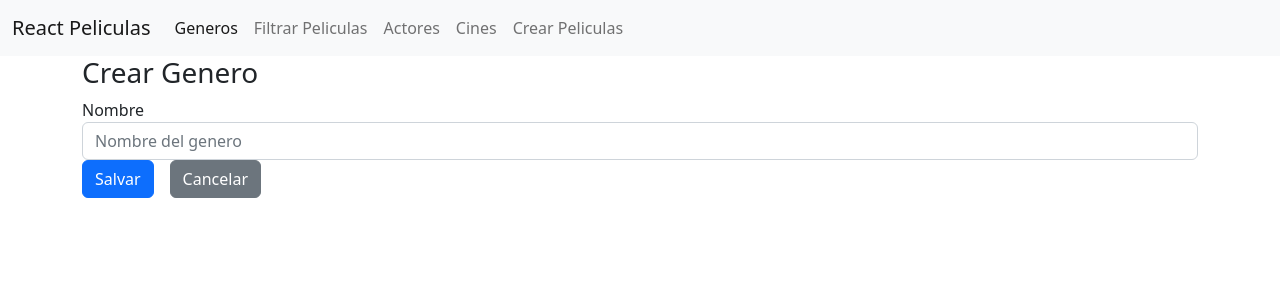
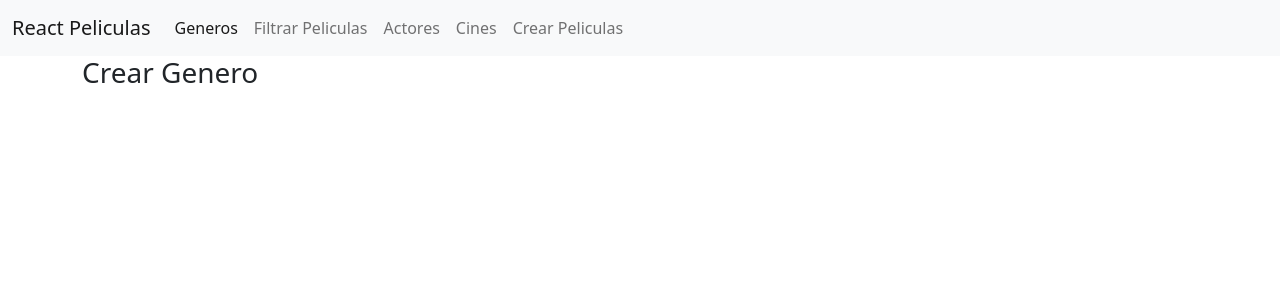
Before and after one commit to eminvrz/curso-React17-ASP.NET5, a React (Create React App) app: page /generos/crear in a window 1280 px wide. Shown: the top 300 px of the page. Built offline with nearby package versions, Linux system fonts and the light colour scheme.

Commit message:
Editar Generos y reutilizar form

```diff
--- /dev/null
+++ b/src/generos/FormularioGenero.tsx
@@ -0,0 +1,39 @@
+import { Formik, Form, FormikHelpers } from "formik"
+import { Link } from "react-router-dom"
+import Button from "../utils/Button"
+import FormGroupText from "../utils/FormGroupText"
+import * as Yup from 'yup'
+import { generoCreacionDTO } from './Generos.model'
+
+function FormularioGeneros(props: FormularioGeneroProps) {
+    return (
+
+        <Formik initialValues={props.modelo}
+            onSubmit={props.onSubmit}
+
+            validationSchema={Yup.object({
+                nombre: Yup.string().required('Este campo es requerido').primeraLetraMayuscula()
+            })}
+        >
+
+            {(formikProps) => (
+                <Form>
+                <FormGroupText campo="nombre" label="Nombre" placeholder="Nombre del genero"/>
+
+                <Button disabled={formikProps.isSubmitting}
+                type="submit">Salvar</Button>
+                <Link className="btn btn-secondary" to="/generos">Cancelar</Link>
+            </Form>
+            )}
+
+        </Formik>
+
+     );
+}
+
+interface FormularioGeneroProps{
+    modelo: generoCreacionDTO;
+    //Metodo que va a recibir valores y acciones
+    onSubmit(values: generoCreacionDTO, accion: FormikHelpers<generoCreacionDTO>) : void;
+}
+export default FormularioGeneros;
--- /dev/null
+++ b/src/generos/Generos.model.d.ts
@@ -0,0 +1,3 @@
+export interface generoCreacionDTO{
+    nombre: string;
+}
--- a/src/generos/crearGeneros.tsx
+++ b/src/generos/crearGeneros.tsx
@@ -1,8 +1,4 @@
-import { Form, Formik } from "formik"
-import { Link } from 'react-router-dom'
-import * as Yup from 'yup'
-import Button from "../utils/Button"
-import FormGroupText from "../utils/FormGroupText"
+import FormularioGeneros from './FormularioGenero'
 
 function CrearGenero() {
 
@@ -13,30 +9,6 @@ function CrearGenero() {
         <>
             <h3>Crear Genero</h3>
 
-            <Formik initialValues={{
-                nombre: '' // palabra por defecto
-            }}
-                onSubmit={async values => {
-                    await new Promise(r => setTimeout(r, 300));
-                    console.log(values)
-                }}
-
-                validationSchema={Yup.object({
-                    nombre: Yup.string().required('Este campo es requerido').primeraLetraMayuscula()
-                })}
-            >
-
-                {(formikProps) => (
-                    <Form>
-                    <FormGroupText campo="nombre" label="Nombre" placeholder="Nombre del genero"/>
-
-                    <Button disabled={formikProps.isSubmitting}
-                    type="submit">Salvar</Button>
-                    <Link className="btn btn-secondary" to="/generos">Cancelar</Link>
-                </Form>
-                )}
-
-            </Formik>
 
         </>
 
--- a/src/generos/editarGeneros.tsx
+++ b/src/generos/editarGeneros.tsx
@@ -1,4 +1,5 @@
 import { useParams } from "react-router-dom"
+import FormularioGeneros from "./FormularioGenero"
 
 function EditarGenero() {
 
@@ -7,7 +8,12 @@ function EditarGenero() {
     return (
         <>
          <h3>Editar Genero</h3>
-         <h4>El id es {id}</h4>
+         <FormularioGeneros modelo={{nombre: 'Accion'}}
+                onSubmit={ async (valores, acciones)  => {
+                    await new Promise(r => setTimeout(r, 3000));
+                    console.log(valores);
+                }}
+            />
         </>
      );
 }
```
